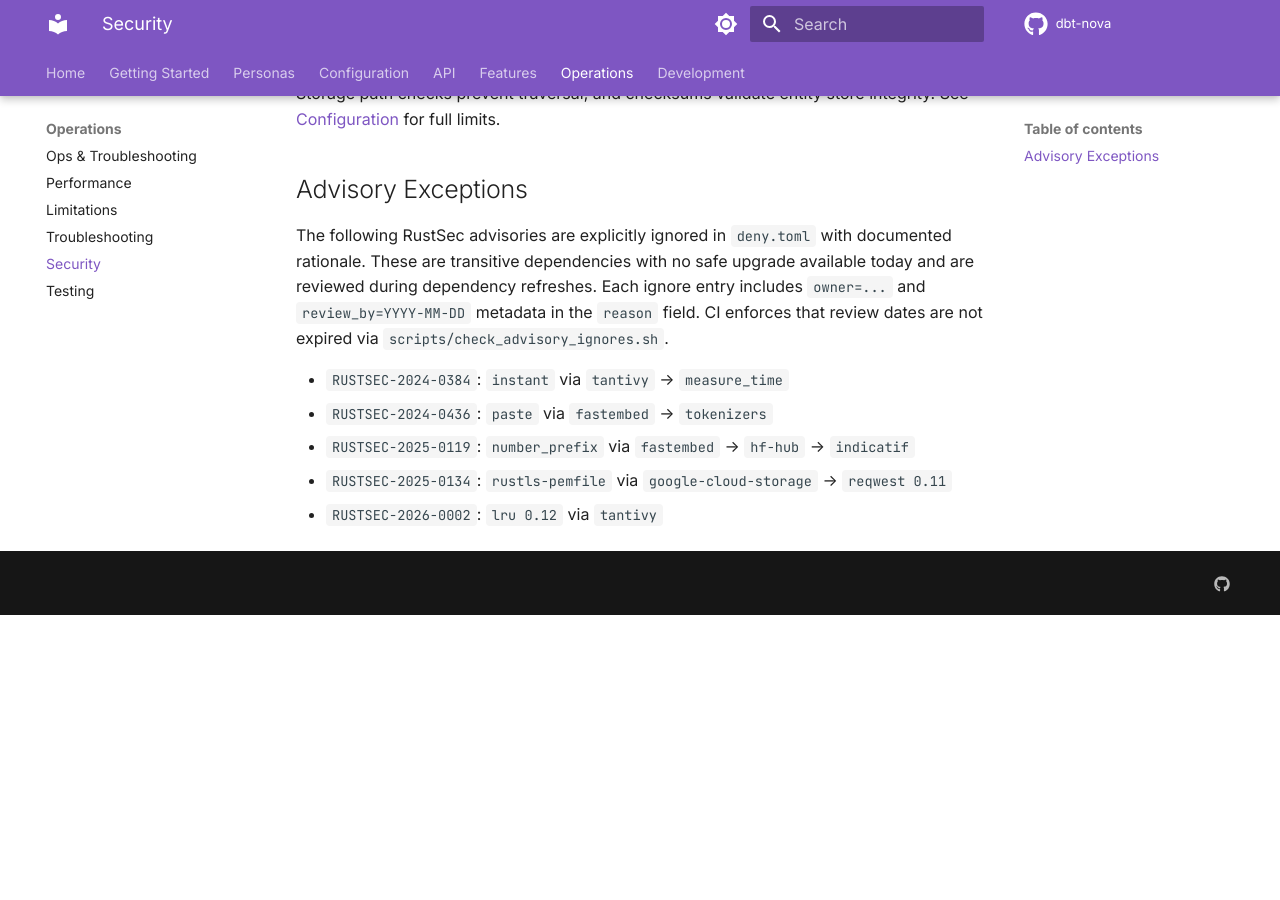
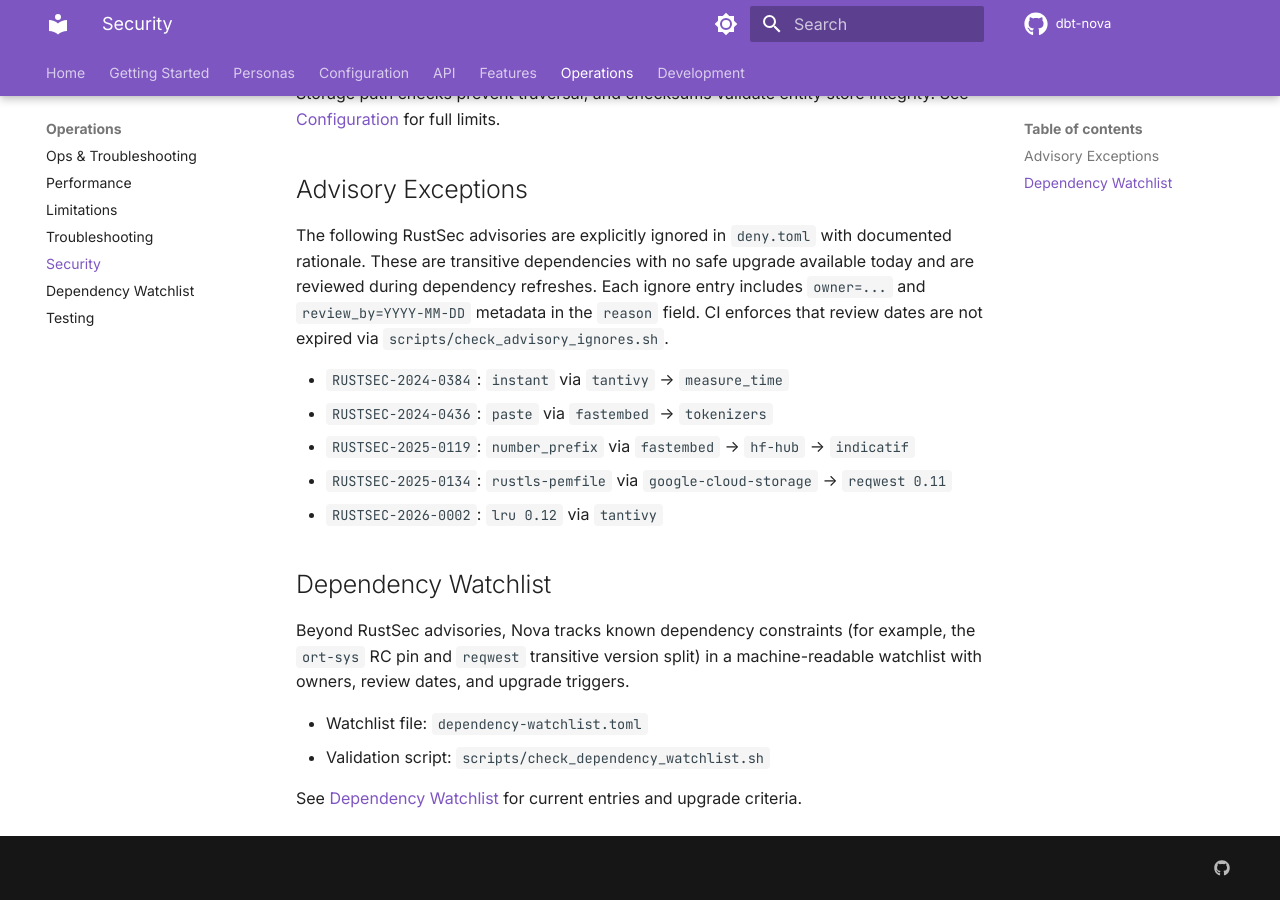
Before and after one commit to joe-broadhead/dbt-nova, an MkDocs documentation site: the page built from docs/operations/security.md, in a window 1280 px wide and 900 px high, scrolled down 844 px. Built offline with MkDocs 1.6.1 and Material for MkDocs 9.7.7, drawn with Linux system fonts in a browser that asks for light colours; comment, search, counter and statistics services are not loaded; before the commit the page ends 1459 px from its top, so only the background shows below that.

Commit message:
chore: track dependency constraints with watchlist checks

```diff
--- a/docs/operations/security.md
+++ b/docs/operations/security.md
@@ -38,3 +38,14 @@ metadata in the `reason` field. CI enforces that review dates are not expired vi
 - `RUSTSEC-2025-0119`: `number_prefix` via `fastembed` -> `hf-hub` -> `indicatif`
 - `RUSTSEC-2025-0134`: `rustls-pemfile` via `google-cloud-storage` -> `reqwest 0.11`
 - `RUSTSEC-2026-0002`: `lru 0.12` via `tantivy`
+
+## Dependency Watchlist
+
+Beyond RustSec advisories, Nova tracks known dependency constraints (for example,
+the `ort-sys` RC pin and `reqwest` transitive version split) in a machine-readable
+watchlist with owners, review dates, and upgrade triggers.
+
+- Watchlist file: `dependency-watchlist.toml`
+- Validation script: `scripts/check_dependency_watchlist.sh`
+
+See [Dependency Watchlist](dependency-watchlist.md) for current entries and upgrade criteria.
--- a/mkdocs.yml
+++ b/mkdocs.yml
@@ -134,6 +134,7 @@ nav:
     - Limitations: operations/limitations.md
     - Troubleshooting: operations/troubleshooting.md
     - Security: operations/security.md
+    - Dependency Watchlist: operations/dependency-watchlist.md
     - Testing: operations/testing.md
   - Development:
     - Architecture: development/architecture.md
```
Also changed, not shown: dependency-watchlist.toml (added, +26 -0 lines), docs/development/ci.md (+3 -0 lines), docs/operations/dependency-watchlist.md (added, +55 -0 lines), 3 other files.
